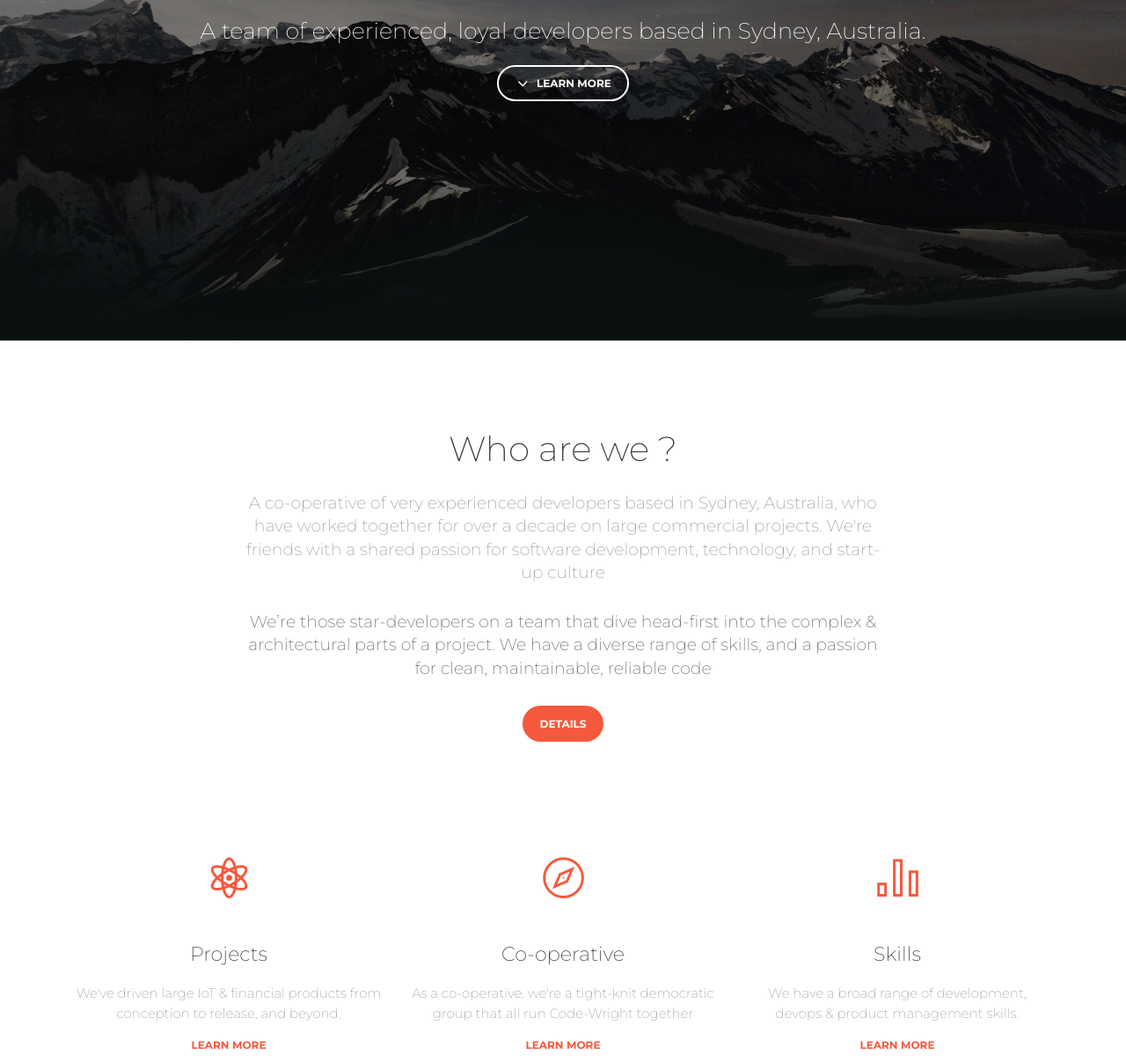
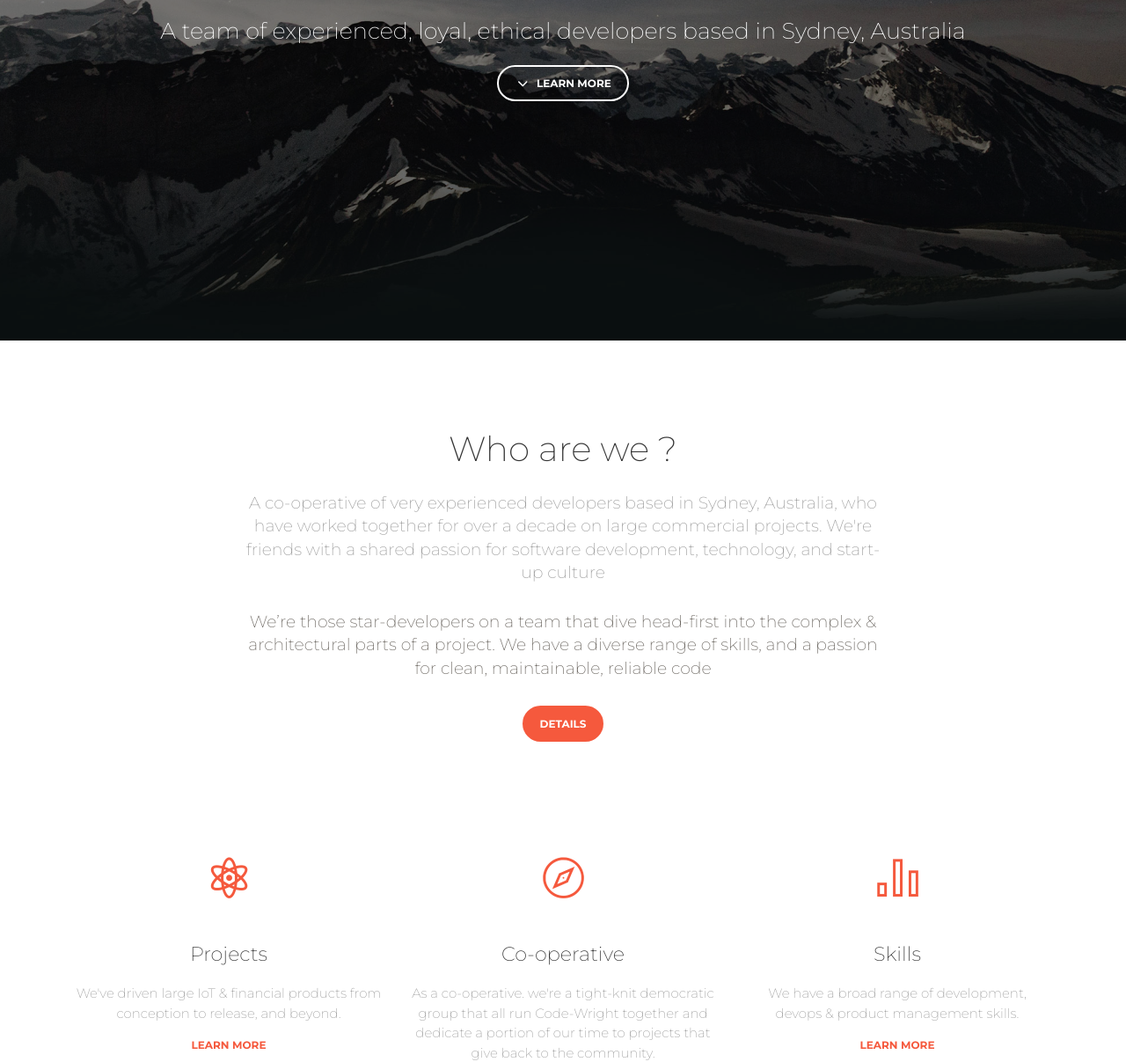
Before and after one commit to codewright-io/codewright-io.github.io, a plain HTML site: page landing-page.html in a window 1280 px wide. Shown: the part 413-1620 px from the top of the page at 88% size. Drawn offline with Linux system fonts and the light colour scheme; some packages are replaced by stand-ins of ours.

Commit message:
Update landing

```diff
--- a/landing-page.html
+++ b/landing-page.html
@@ -95,7 +95,7 @@ The above copyright notice and this permission notice shall be included in all c
       <div class="motto text-center">
         <img src="cw_light.png" width="60">
         <h1>Code Wright Collective</h1>
-        <h3>A team of experienced, loyal developers based in Sydney, Australia.</h3>
+        <h3>A team of experienced, loyal, ethical developers based in Sydney, Australia</h3>
         <br />
         <a href="#main" class="btn btn-outline-neutral btn-round"><i class="fa fa-chevron-down"></i>&nbsp;&nbsp;Learn More</a>
         <!-- <button type="button" class="btn btn-outline-neutral btn-round">Download</button> -->
@@ -145,7 +145,7 @@ The above copyright notice and this permission notice shall be included in all c
               <div class="description">
                 <h4 class="info-title">Co-operative</h4>
                 <br>
-                <p>As a co-operative. we're a tight-knit democratic group that all run Code-Wright together</p>
+                <p>As a co-operative. we're a tight-knit democratic group that all run Code-Wright together and dedicate a portion of our time to projects that give back to the community.</p>
                 <a href="javascript:;" class="btn btn-link btn-danger">Learn More</a>
               </div>
             </div>
```
